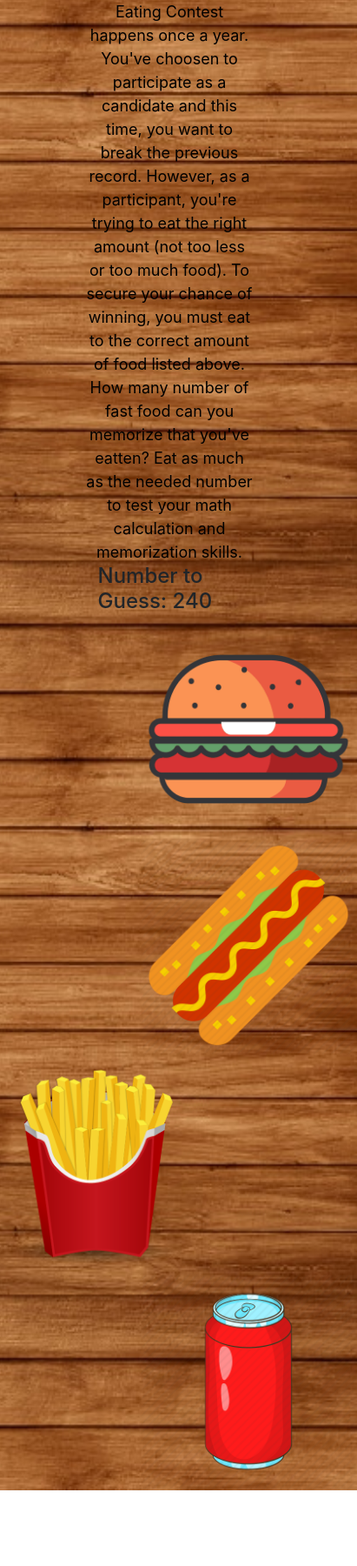
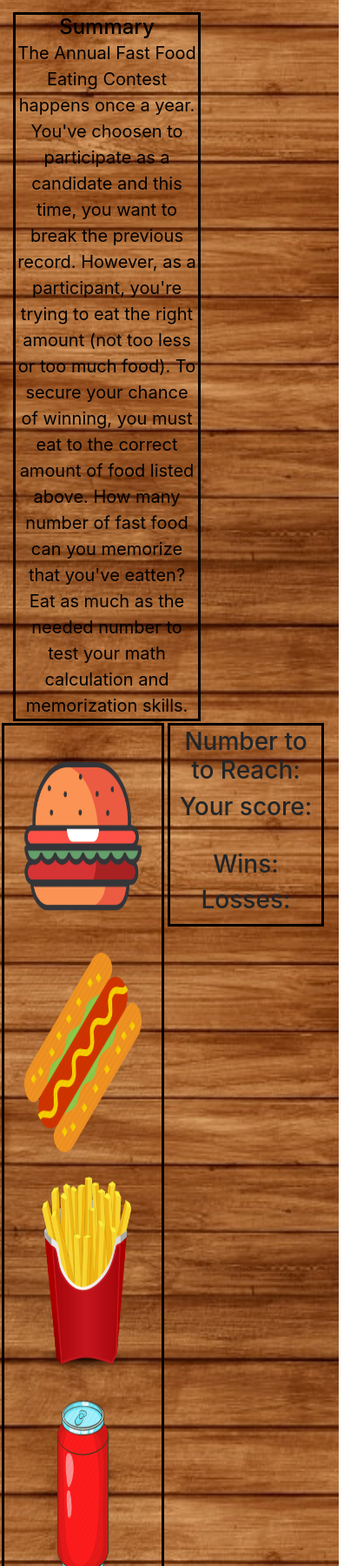
Before and after one commit to tuequach/CrystalGame, a plain HTML site: page index.html in a window 390 px wide. Shown: the part 200-2000 px from the top of the page at 87% size, 411 px wide, since content can reach past the window. Before the commit the page ends 1913 px from the top, so only its background shows below. Drawn offline with nearby package versions, Linux system fonts and the light colour scheme; a web font is replaced by a local one.

Commit message:
replacing js file into shorter and efficient codes

```diff
--- /dev/null
+++ b/assets/css/reset.css
@@ -0,0 +1,48 @@
+/* http://meyerweb.com/eric/tools/css/reset/
+   v2.0 | 20110126
+   License: none (public domain)
+*/
+
+html, body, div, span, applet, object, iframe,
+h1, h2, h3, h4, h5, h6, p, blockquote, pre,
+a, abbr, acronym, address, big, cite, code,
+del, dfn, em, img, ins, kbd, q, s, samp,
+small, strike, strong, sub, sup, tt, var,
+b, u, i, center,
+dl, dt, dd, ol, ul, li,
+fieldset, form, label, legend,
+table, caption, tbody, tfoot, thead, tr, th, td,
+article, aside, canvas, details, embed,
+figure, figcaption, footer, header, hgroup,
+menu, nav, output, ruby, section, summary,
+time, mark, audio, video {
+	margin: 0;
+	padding: 0;
+	border: 0;
+	font-size: 100%;
+	font: inherit;
+	vertical-align: baseline;
+}
+/* HTML5 display-role reset for older browsers */
+article, aside, details, figcaption, figure,
+footer, header, hgroup, menu, nav, section {
+	display: block;
+}
+body {
+	line-height: 1;
+}
+ol, ul {
+	list-style: none;
+}
+blockquote, q {
+	quotes: none;
+}
+blockquote:before, blockquote:after,
+q:before, q:after {
+	content: '';
+	content: none;
+}
+table {
+	border-collapse: collapse;
+	border-spacing: 0;
+}
--- a/assets/css/style.css
+++ b/assets/css/style.css
@@ -1,39 +1,38 @@
-.hamburger-image {
+#hamburger{
   display: block;
   width: 250px;
   height: 250px;
   margin: auto;
   float: left;
 }
-.hotdog-image {
+#hotdog {
   display: block;
   width: 250px;
   height: 250px;
   margin: auto;
   float: left;
 }
-.fries-image {
+#fries {
   display: block;
   width: 250px;
   height: 250px;
   margin: auto;
   float: right;
 }
-.soda-image {
+#soda {
   display: block;
   width: 250px;
   height: 250px;
   margin: auto;
   float: rigth;
-
 }
 h1 {
-  font-size: 30px;
-  color: red;
-  padding: 0 ;
-  margin: 0 auto;
+  font-size: 50px;
+  color:black;
+  padding: 1px;
+  margin: 1px;
   text-align:center;
-
+  font-family: 'Modak', cursive;
 }
 h2 {
   padding: 0 auto;
@@ -41,13 +40,12 @@ h2 {
   text-align: center;
   font-size: 24px;
   color: black;
-  float: right;
 }
 p {
   padding: 0 auto;
   margin: 0 auto;
   color:black;
-  font-size: 18px;
+  font-size: 20px;
   text-align: center;
 }
 body {
@@ -58,13 +56,42 @@ body {
   height: auto;
 }
 .container {
-  width: 50%;
+  width: 100%;
   margin: auto;
   padding: auto;
+  border-style: solid;
+  border-color: black;
 }
-#summary{
-  width: 50%;
+#description {
+  width: 60%;
   margin: auto;
   padding: auto;
-  height: 40%;
+  border-style: solid;
+  border-color: black;
+  float: left;
 }
+#scoreboard {
+  width: 50%;
+  margin: 2px;
+  padding: 2px;
+  border-style: solid;
+  border-color: black;
+  float: right;
+  text-align: center;
+}
+/* #totalscore {
+  width: 50%;
+  margin: 2px;
+  padding: 2px;
+  border-style: solid;
+  border-color: black;
+  float: right;
+  text-align: center;
+} */
+#img-container{
+  margin: 2px;
+  padding: 2px;
+  border-style: solid;
+  border-color: black;
+
+}
--- a/assets/javascript/game.js
+++ b/assets/javascript/game.js
@@ -1,99 +1,33 @@
 $(document).ready(function() {
 
-  var targetNumber = 240;
-  $("#number-to-guess").text(targetNumber);
-  // Arrays of values will be assign later to different images
+// Setting up Global Variables
+  var targetNumber
+  var score
+  var food
+  var wins =0;
+  $("#wins").text(wins);
+  var losses =0;
+  $("#losses").text(losses);
 
-  var counter = 0;
+  //Function runs the game when player wins or losses
 
-  var numberOptions = [24, 3, 12, 20];
-  //loop for every different food to be created to each values
-  // also adding on class for each images so it can link to CSS and making sure it shows on page
-  //linking images to html and making attr linked to a certain numberOptions
-  var imageHamburger = $("<img>");
-  var imageHotdog = $("<img>");
-  var imageFries = $("<img>");
-  var imageSoda = $("<img>");
+  //randomize numbers between 25 - 280 so each target number is different
+  var newGame = function() {
+    targetNumber = 25 + Math.floor(Math.random() * 280);
+    console.log(targetNumber);
 
-  for (var i = 0; i < numberOptions.length; i++) {
-    imageHamburger.addClass("hamburger-image");
-    imageHotdog.addClass("hotdog-image");
-    imageFries.addClass("fries-image");
-    imageSoda.addClass("soda-image");
+    $("#selected").text(targetNumber);
 
-    imageHamburger.attr("src", "assets/images/hamburger.png");
-    imageHotdog.attr("src", "assets/images/hotdog.png");
-    imageFries.attr("src", "assets/images/fries.png");
-    imageSoda.attr("src", "assets/images/soda.png");
+    //settting up randomize number between 4 images - value range from 0 - 12
 
-    imageHamburger.attr("data-hamburgervalue", numberOptions[0]);
-    imageHotdog.attr("data-hogdogvalue", numberOptions[1]);
-    imageFries.attr("data-friesvalue", numberOptions[2]);
-    imageSoda.attr("data-sodavalue", numberOptions[3]);
+    food =[];
+
+    for (var i=0; i < 4; i++) {
+      var foodValue = 0 + Math.floor(Math.random() * 12);
+      food.push(foodValue);
+    };
+
+    console.log(food);
 
 
-    $("#hamburger").append(imageHamburger);
-    $("#hotdog").append(imageHotdog);
-    $("#fries").append(imageFries);
-    $("#soda").append(imageSoda);
-
-  }
-
-// Testing out first function w/ hamburgers
-
-$(".hamburger-image").on("click", function () {
-  var hamburgerValue = ($(this).attr("data-hamburgervalue"));
-    hamburgerValue = parseInt(hamburgerValue);
-    counter += hamburgerValue;
-      alert ("New score: " + counter);
-      if (counter === targetNumber) {
-        alert ("Yay, you've eatten one hamburger.");
-      }
-      else if (counter >= targetNumber) {
-        alert("Oh no! you're overstuffed yourself.");
-      }
-    });
-
-// function w/ hotdog, pls work
-
-$(".hotdog-image").on("click", function () {
-  var hotdogValue = ($(this).attr("data-hotdogvalue"));
-    hotdogValue = parseInt(hotdogValue);
-    counter += hotdogValue;
-      alert ("New score: " + counter);
-      if (counter === targetNumber) {
-        alert ("Yay, you've eaten one hotdog.");
-      }
-      else if (counter >= targetNumber) {
-        alert("Oh no! you're overstuffed yourself.");
-      }
-    });
-
-// function w/ fries
-$(".fries-image").on("click", function () {
-  var friesValue = ($(this).attr("data-friesvalue"));
-    friesValue = parseInt(friesValue);
-    counter += friesValue;
-      alert ("New score: " + counter);
-      if (counter === targetNumber) {
-        alert ("Yay, you've eaten one pack of fries.");
-      }
-      else if (counter >= targetNumber) {
-        alert("Oh no! you're overstuffed yourself.");
-      }
-    });
-
-//function w/ soda
-$(".soda-image").on("click", function () {
-  var sodaValue = ($(this).attr("data-sodavalue"));
-    sodaValue = parseInt(sodaValue);
-    counter += sodaValue;
-      alert ("New score: " + counter);
-      if (counter === targetNumber) {
-        alert ("Yay, you've drank one cup of soda.");
-      }
-      else if (counter >= targetNumber) {
-        alert("Oh no! you're overstuffed yourself.");
-      }
-    });
-  });
+  })
--- a/index.html
+++ b/index.html
@@ -6,8 +6,10 @@
     <meta charset="utf-8">
     <meta name="viewport" content="width=device-width, initial-scale=1, shrink-to-fit=no">
     <link rel="stylesheet" href="https://stackpath.bootstrapcdn.com/bootstrap/4.3.1/css/bootstrap.min.css" integrity="sha384-ggOyR0iXCbMQv3Xipma34MD+dH/1fQ784/j6cY/iJTQUOhcWr7x9JvoRxT2MZw1T" crossorigin="anonymous">
-    <link href="https://fonts.googleapis.com/css?family=Margarine" rel="stylesheet">
+    <link href="https://fonts.googleapis.com/css?family=Modak&display=swap" rel="stylesheet">
     <link rel="stylesheet" type="text/css" href="assets/css/style.css">
+
+
 
   <title>Food Collector Game</title>
 </head>
@@ -18,13 +20,13 @@
     <div class="row justify-content-center">
       <h1>How Many Fast Food Can You Consumed?</h1>
     </div>
+  </div>
+  <br>
 
-    <section class="row">
-      <div class= "col-12 justify-content-center">
-        <h2>Summary</h2>
-      </div>
 
-    <div id="col">
+  <div class="col-md-8">
+    <div id="description">
+      <h2>Summary</h2>
       <p>The Annual Fast Food Eating Contest happens once a year.
         You've choosen to participate as a candidate and this time, you want to break the previous record.
         However, as a participant, you're trying to eat the right amount (not too less or too much food).
@@ -33,22 +35,41 @@
         Eat as much as the needed number to test your math calculation and memorization skills.
       </p>
     </div>
-    </section>
+  </div>
 
-  <div class= "row justify-content-between">
-    <div class="col-md-4" id="newNumber">
-      <h4>Number to Guess: <span id="number-to-guess"></span></h4>
+  <div class="col-sm-8">
+    <div id ="scoreboard">
+      <h3>Number to to Reach: <span id="targetNumber"></span></h3>
+      <h3>Your score: <span id="score"></span></h3>
+    </br>
+      <h3>Wins: <span id="wins"></span></h3>
+      <h3>Losses: <span id="losses"></span></h3>
+    </div>
+  </div>
+
+  <div class ="row">
+    <div id="img-container">
+
+    <div class="col">
+      <img src="assets/images/hamburger.png" class="img-fluid hamburger" alt="hamburger" id="hamburger">
     </div>
 
-    <div class="container">
-      <div id="hamburger"></div>
+    <div class="col">
+      <img src="assets/images/hotdog.png" class="img-fluid hotdog" alt="hotdog" id="hotdog">
+    </div>
 
-      <div id="hotdog"></div>
+    <div class="col">
+      <img src="assets/images/fries.png" class="img-fluid fries" alt="fries" id="fries">
+    </div>
 
-      <div id="fries"></div>
+    <div class ="col">
+      <img src="assets/images/soda.png" class="img-fluid soda" alt="soda" id="soda">
+    </div>
 
-      <div id="soda"></div>
-          </div>
+    </div>
+  </div>
+
+
     <script src="https://code.jquery.com/jquery-3.3.1.slim.min.js"
     integrity="sha384-q8i/X+965DzO0rT7abK41JStQIAqVgRVzpbzo5smXKp4YfRvH+8abtTE1Pi6jizo"
       crossorigin="anonymous"></script>
```
